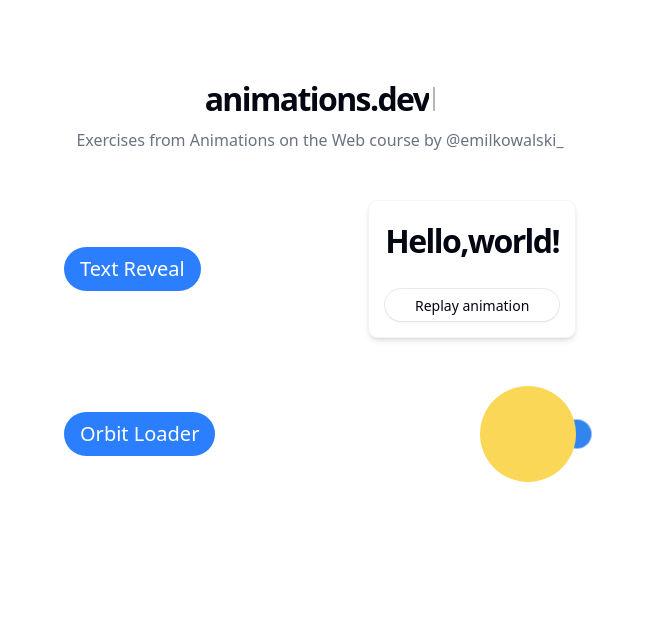
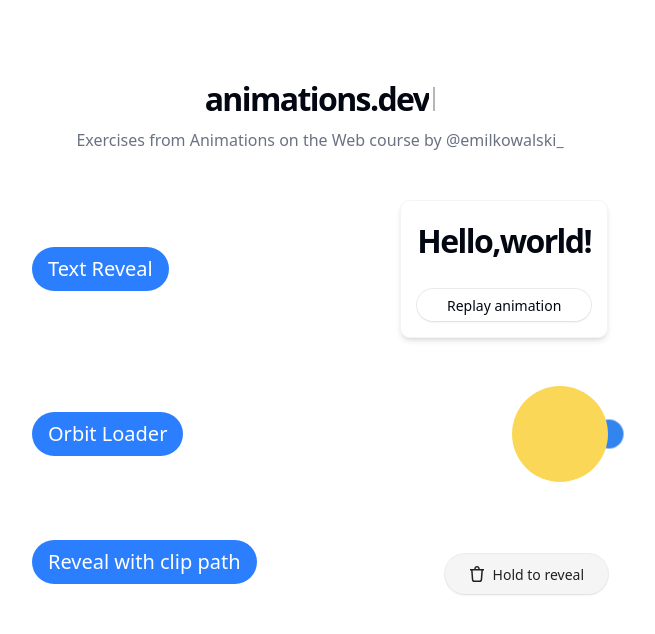
Before and after one commit to lucaskraus/animations-dev-course, a React (Vite) app: page / in a window 1280 px wide. Shown: the top 634 px of the page, without its empty margins (320-975 px from the left). Built offline with nearby package versions, Linux system fonts and the light colour scheme.

Commit message:
Add ButtonReveal component and update layout in App component for enhanced functionality

```diff
--- a/src/App.tsx
+++ b/src/App.tsx
@@ -1,5 +1,6 @@
 import TextReveal from "./components/TextReveal";
 import OrbitLoader from "./components/OrbitLoader";
+import ButtonReveal from "./components/ButtonReveal";
 
 function App() {
 
@@ -15,7 +16,7 @@
         </p>
       </div>
 
-      <div className="flex max-w-lg w-full mx-auto flex-col gap-12">
+      <div className="flex max-w-xl w-full mx-auto flex-col gap-12">
         <div className="flex flex-row items-center w-full gap-10 justify-between">
           <div className="rounded-full bg-blue-500 py-2 px-4 w-fit">
             <h3 className="text-xl font-medium text-white">Text Reveal</h3>
@@ -29,6 +30,15 @@
           </div>
           <OrbitLoader />
         </div>
+
+        <div className="flex flex-row items-center w-full gap-10 justify-between">
+          <div className="rounded-full bg-blue-500 py-2 px-4 w-fit">
+            <h3 className="text-xl font-medium text-white">Reveal with clip path</h3>
+          </div>
+          <div>
+            <ButtonReveal />
+          </div>
+        </div>
       </div>
     </div>
   )
--- /dev/null
+++ b/src/components/ButtonReveal/index.css
@@ -0,0 +1,35 @@
+.button {
+    position: relative;
+    display: flex;
+    height: 40px;
+    align-items: center;
+    gap: 8px;
+    border-radius: 9999px;
+    background-color: #f6f5f5;
+    padding-inline: 24px;
+    font-weight: 500;
+    color: #21201c;
+    transition: transform 0.2s cubic-bezier(0.25, 0.46, 0.45, 0.94);
+}
+
+.button:active {
+    transform: scale(0.97);
+}
+.reveal-container {
+    position: absolute;
+    display: flex;
+    align-items: center;
+    justify-content: center;
+    inset: 0;
+    background-color: #ffdbdc;
+    color: #e5484d;
+    border-radius: 9999px;
+    gap: 0.5rem;
+    clip-path: inset(0px 100% 0px 0px);
+    transition: clip-path 0.2s ease-out;
+}
+
+.button:active .reveal-container {
+    clip-path: inset(0px 0px 0px 0px);
+    transition: clip-path 1.5s linear;
+}
--- /dev/null
+++ b/src/components/ButtonReveal/index.tsx
@@ -0,0 +1,28 @@
+import "./index.css";
+
+export default function ButtonReveal() {
+    return (
+        <button className="button">
+            <div className="reveal-container">
+                <svg height="16" strokeLinejoin="round" viewBox="0 0 16 16" width="16">
+                    <path
+                    fillRule="evenodd"
+                    clipRule="evenodd"
+                    d="M6.75 2.75C6.75 2.05964 7.30964 1.5 8 1.5C8.69036 1.5 9.25 2.05964 9.25 2.75V3H6.75V2.75ZM5.25 3V2.75C5.25 1.23122 6.48122 0 8 0C9.51878 0 10.75 1.23122 10.75 2.75V3H12.9201H14.25H15V4.5H14.25H13.8846L13.1776 13.6917C13.0774 14.9942 11.9913 16 10.6849 16H5.31508C4.00874 16 2.92263 14.9942 2.82244 13.6917L2.11538 4.5H1.75H1V3H1.75H3.07988H5.25ZM4.31802 13.5767L3.61982 4.5H12.3802L11.682 13.5767C11.6419 14.0977 11.2075 14.5 10.6849 14.5H5.31508C4.79254 14.5 4.3581 14.0977 4.31802 13.5767Z"
+                    fill="currentColor"
+                    />
+                </svg>
+                Hold to reveal
+            </div>
+            <svg height="16" strokeLinejoin="round" viewBox="0 0 16 16" width="16">
+                <path
+                fillRule="evenodd"
+                clipRule="evenodd"
+                d="M6.75 2.75C6.75 2.05964 7.30964 1.5 8 1.5C8.69036 1.5 9.25 2.05964 9.25 2.75V3H6.75V2.75ZM5.25 3V2.75C5.25 1.23122 6.48122 0 8 0C9.51878 0 10.75 1.23122 10.75 2.75V3H12.9201H14.25H15V4.5H14.25H13.8846L13.1776 13.6917C13.0774 14.9942 11.9913 16 10.6849 16H5.31508C4.00874 16 2.92263 14.9942 2.82244 13.6917L2.11538 4.5H1.75H1V3H1.75H3.07988H5.25ZM4.31802 13.5767L3.61982 4.5H12.3802L11.682 13.5767C11.6419 14.0977 11.2075 14.5 10.6849 14.5H5.31508C4.79254 14.5 4.3581 14.0977 4.31802 13.5767Z"
+                fill="currentColor"
+                />
+            </svg>
+            Hold to reveal
+        </button>
+    )
+}
```
